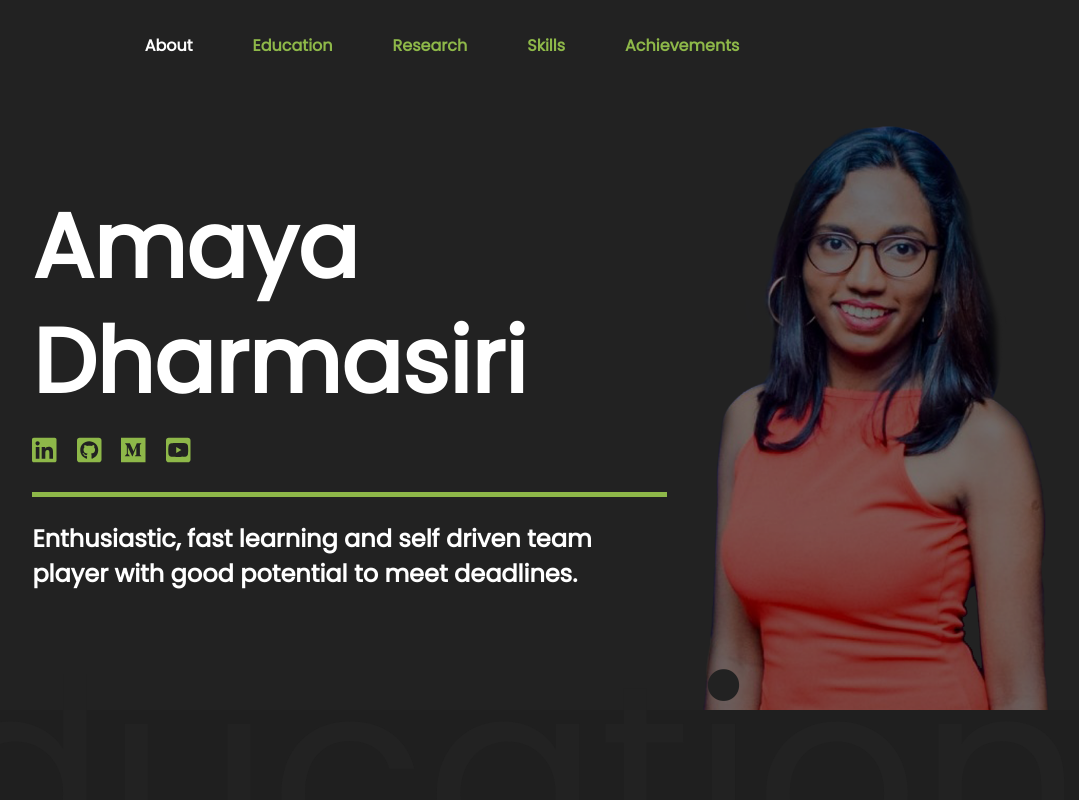
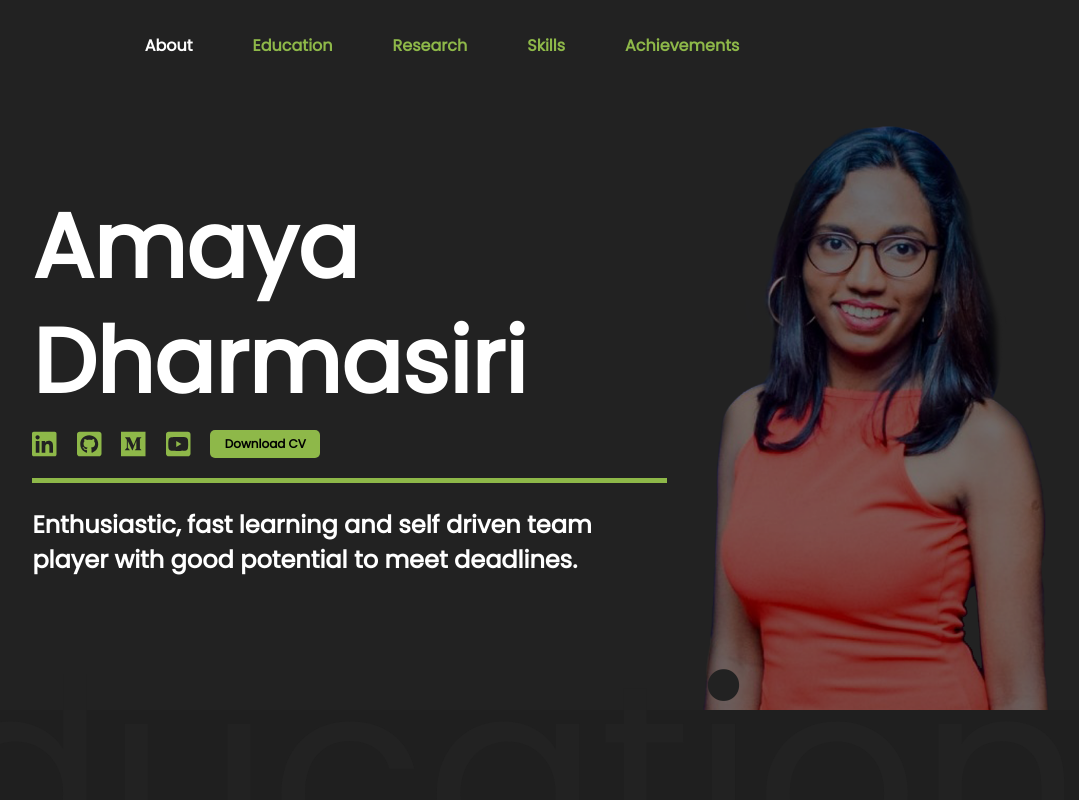
Before and after one commit to Isuru-Dissanayake/the-amaya, a React (Create React App) app: page / in a window 1280 px wide. Shown: the top 800 px of the page, without its empty margins (198-1277 px from the left). Built offline with nearby package versions, Linux system fonts and the light colour scheme.

Commit message:
added download cv button

```diff
--- a/src/components/pages/homepage/index.js
+++ b/src/components/pages/homepage/index.js
@@ -26,6 +26,7 @@ function FadeInSection(props) {
     </div>
   );
 }
+
 class HomePage extends React.Component {
   constructor(props) {
     super(props);
@@ -51,6 +52,9 @@ class HomePage extends React.Component {
       case 'Youtube' :
         var url = "https://www.youtube.com/channel/UC84JMPB7UetbB2mtMW0vdLQ/"
         break
+      case 'CV' :
+        var url = "https://github.com/Isuru-Dissanayake/the-amaya/raw/master/src/assets/docs/Amaya_Dharmasiri.pdf"
+        break
     }
     window.open(url);
   }
@@ -73,9 +77,6 @@ class HomePage extends React.Component {
     Events.scrollEvent.remove('begin');
     Events.scrollEvent.remove('end');
   }
-  countGpa = () => {
-    this.setState({showEduCard: true})
-  }
   render() {
     return (
       <div id="home-container" className="home-container">
@@ -83,7 +84,7 @@ class HomePage extends React.Component {
           <Link activeClass="active-item" to="Home-page-section" spy={true} smooth={true} duration={500} offset={-110} className="nav-bar-item">
             About
           </Link>
-          <Link activeClass="active-item" to="Education-page-section" spy={true} smooth={true} duration={500} offset={-110} className="nav-bar-item"  onSetActive={this.countGpa}>
+          <Link activeClass="active-item" to="Education-page-section" spy={true} smooth={true} duration={500} offset={-110} className="nav-bar-item">
             Education
           </Link>
           <Link activeClass="active-item" to="Research-page-section" spy={true} smooth={true} duration={500} offset={-110} className="nav-bar-item">
@@ -105,6 +106,7 @@ class HomePage extends React.Component {
               <FontAwesomeIcon icon={faGithubSquare} className="home-social-icons" onClick={() => {this.onClickSocialIcon('Github')}}/>
               <FontAwesomeIcon icon={faMedium} className="home-social-icons" onClick={() => {this.onClickSocialIcon('Medium')}}/>
               <FontAwesomeIcon icon={faYoutubeSquare} className="home-social-icons" onClick={() => {this.onClickSocialIcon('Youtube')}}/>
+              <div className="download-cv" onClick={() => {this.onClickSocialIcon('CV')}}>Download CV</div>
             </div>
             {this.state.changeDescription? (
               <div className="home-page-description-small">
--- a/src/components/pages/homepage/styles.css
+++ b/src/components/pages/homepage/styles.css
@@ -162,6 +162,7 @@
   transition: all 0.5s;
 }
 .home-page-icons{
+  display: flex;
   font-size: 28px;
   color: #8eb849;
 }
@@ -185,3 +186,21 @@
   transform: none;
   visibility: visible;
 }
+.download-cv {
+  cursor: pointer;
+  display: flex;
+  padding-left: 5px;
+  padding-right: 5px;
+  align-items: center;
+  justify-content: center;
+  font-size: 12px;
+  font-weight: bold;
+  width: 100px;
+  background-color: #8eb849;
+  color: black;
+  border-radius: 5px;
+  transition: all 0.5s;
+}
+.download-cv:hover {
+  background-color: tomato;
+}
```
Also changed, not shown: 1 other file (tests, documents, lock files or other folders).
